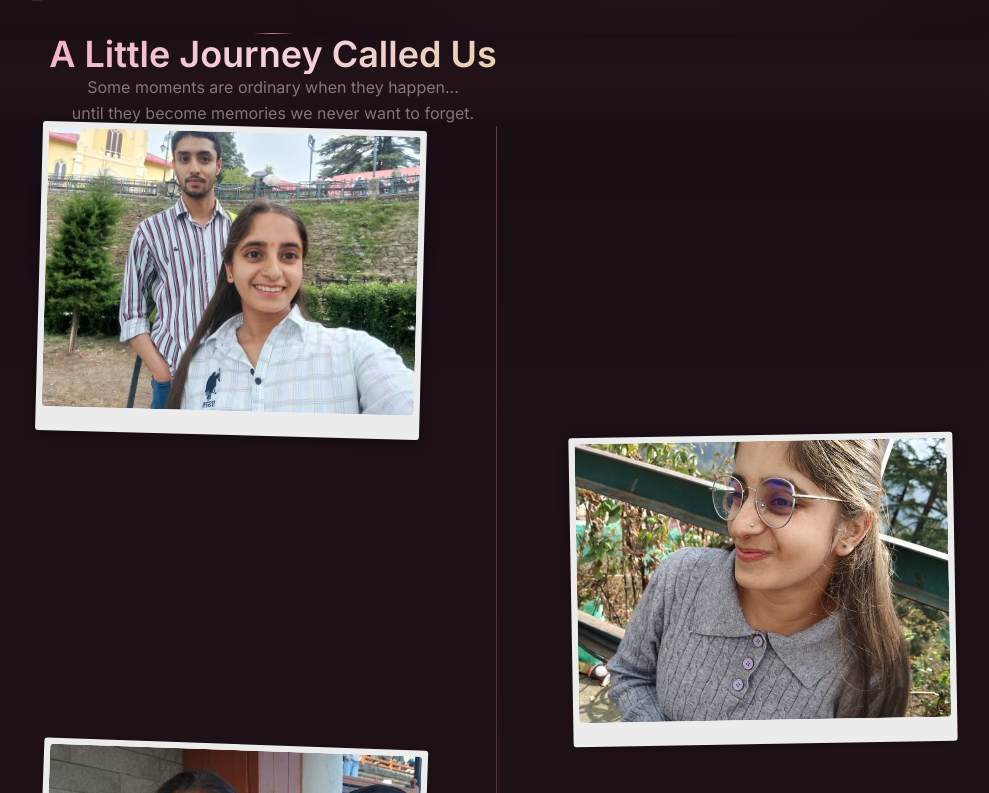
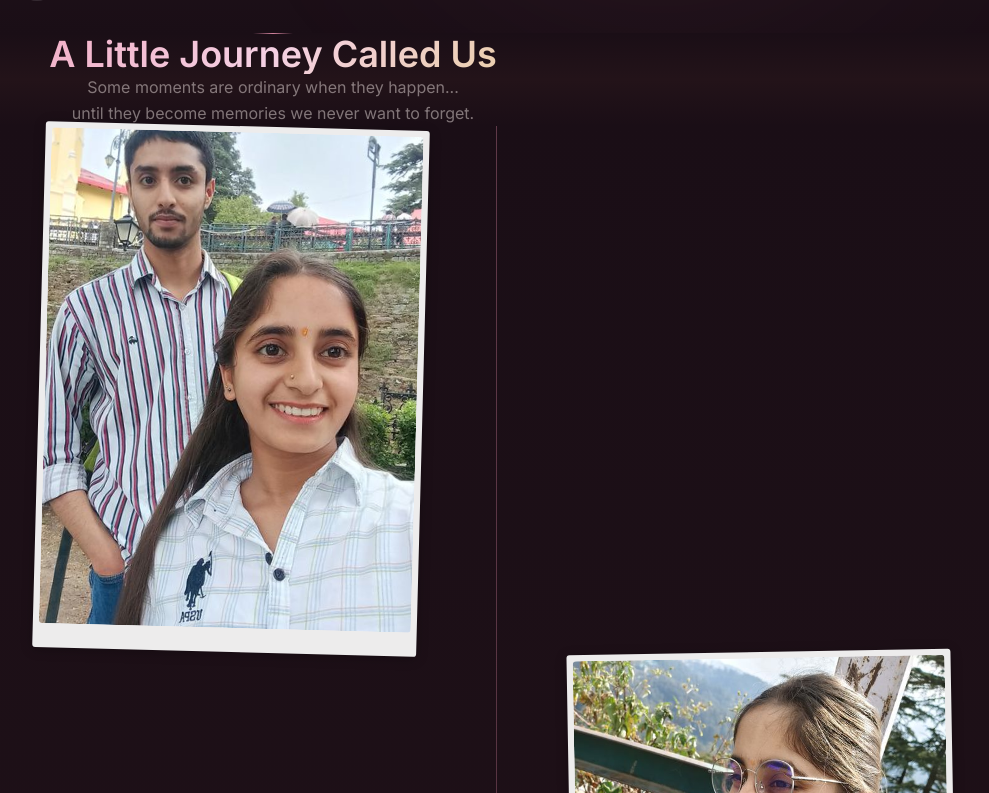
Before and after one commit to Akhil24thakur/birthday-site, a React (Vite) app: page / in a window 1280 px wide. Shown: the part 767-1560 px from the top of the page, without its empty margins (15-1004 px from the left). Built offline with nearby package versions, Linux system fonts and the light colour scheme; a web font is replaced by a local one.

Commit message:
Fade letter bg more (92%) and fix timeline image cropping to portrait ratio

```diff
--- a/src/components/LoveLetter.jsx
+++ b/src/components/LoveLetter.jsx
@@ -41,7 +41,7 @@ export default function LoveLetter() {
           alt=""
           className="w-full h-full object-cover"
         />
-        <div className="absolute inset-0 bg-dark/80" />
+        <div className="absolute inset-0 bg-dark/92" />
       </div>
 
       <div className="relative z-10 max-w-5xl mx-auto">
--- a/src/components/MemoryTimeline.jsx
+++ b/src/components/MemoryTimeline.jsx
@@ -24,13 +24,13 @@ function MemoryCard({ memory, index, onImageClick }) {
           onKeyDown={(e) => e.key === "Enter" && onImageClick(index)}
           aria-label={`View ${memory.title}`}
         >
-          <div className="relative overflow-hidden rounded-sm aspect-[4/3]">
+          <div className="relative overflow-hidden rounded-sm aspect-[3/4]">
             <img
               src={memory.image}
               alt={memory.caption || memory.title}
               loading="lazy"
               className="w-full h-full object-cover"
-              style={{ objectPosition: "center 30%" }}
+              style={{ objectPosition: "center center" }}
               onError={(e) => {
                 e.target.style.display = "none";
                 e.target.nextSibling.style.display = "flex";
```
